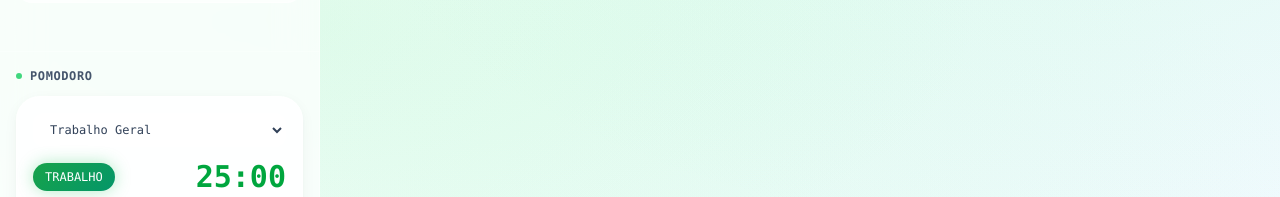
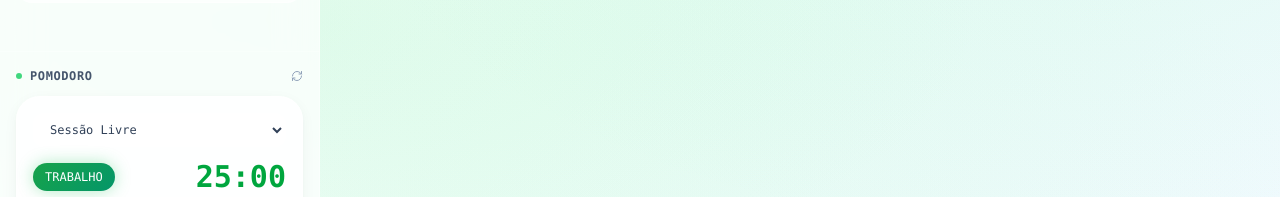
Before and after one commit to Pedro-Dellazzari/Jupyter-HUB, a React (Vite) app: page / in a window 1280 px wide. Shown: the part 380-577 px from the top of the page. Built offline with nearby package versions, Linux system fonts and the light colour scheme.

Commit message:
feat(): Melhorando um pouco a UI da seção de Pomodoro

```diff
--- a/src/app/components/MainLayout.tsx
+++ b/src/app/components/MainLayout.tsx
@@ -1,8 +1,15 @@
 import { Outlet, Link, useLocation } from "react-router";
-import { Terminal, CheckSquare, Calendar, Users, TrendingUp, Settings } from "lucide-react";
-import { useState, useEffect } from "react";
+import { Terminal, CheckSquare, Calendar, Users, TrendingUp, Settings, RefreshCw } from "lucide-react";
+import { useState, useEffect, useRef } from "react";
 import { motion, AnimatePresence } from "motion/react";
 import { variants, springs, hoverAnimations, tapAnimations, staggerContainer } from "../lib/animations";
+import { db } from "../lib/db";
+
+type PomodoroItem = {
+  value: string;          // "free" | "task:{id}" | "habit:{id}"
+  label: string;
+  kind: "free" | "task" | "habit";
+};
 
 const navItems = [
   { path: "/", label: "Chat IA", icon: Terminal },
@@ -21,16 +28,91 @@ export function MainLayout() {
   const [timeLeft, setTimeLeft] = useState(25 * 60);
   const [isRunning, setIsRunning] = useState(false);
   const [mode, setMode] = useState<"work" | "break">("work");
-  const [selectedTask, setSelectedTask] = useState("Trabalho Geral");
+  const [selectedTask, setSelectedTask] = useState("free");
+  const [pomodoroToast, setPomodoroToast] = useState<{ icon: string; text: string } | null>(null);
+  const toastTimer = useRef<ReturnType<typeof setTimeout> | null>(null);
+  const [pomodoroItems, setPomodoroItems] = useState<PomodoroItem[]>([
+    { value: "free", label: "Sessão Livre", kind: "free" },
+  ]);
 
-  const availableTasks = [
-    "Trabalho Geral",
-    "Programação",
-    "Design",
-    "Preparação de Reunião",
-    "Email",
-    "Aprendizado",
-  ];
+  const loadPomodoroItems = async () => {
+    const today = new Date().toISOString().split("T")[0];
+    const [tasks, habits] = await Promise.all([db.tasks.list(), db.habits.list()]);
+
+    const taskItems: PomodoroItem[] = tasks
+      .filter(t => t.status !== "done" && t.status !== "cancelled" && t.status !== "archived")
+      .map(t => ({ value: `task:${t.id}`, label: t.title, kind: "task" as const }));
+
+    const habitItems: PomodoroItem[] = habits
+      .filter(h => !h.completions?.includes(today))
+      .map(h => ({ value: `habit:${h.id}`, label: h.title, kind: "habit" as const }));
+
+    const items: PomodoroItem[] = [
+      { value: "free", label: "Sessão Livre", kind: "free" },
+      ...taskItems,
+      ...habitItems,
+    ];
+    setPomodoroItems(items);
+    // Keep current selection only if it still exists
+    setSelectedTask(prev => items.some(i => i.value === prev) ? prev : "free");
+  };
+
+  useEffect(() => { loadPomodoroItems(); }, []);
+
+  // Request OS notification permission once on mount
+  useEffect(() => {
+    if ("Notification" in window && Notification.permission === "default") {
+      Notification.requestPermission();
+    }
+  }, []);
+
+  const playChime = () => {
+    try {
+      const ctx = new AudioContext();
+      // Gentle C-E-G arpeggio (major chord, sine waves)
+      const notes = [
+        { freq: 523.25, delay: 0,    dur: 1.6 }, // C5
+        { freq: 659.25, delay: 0.18, dur: 1.4 }, // E5
+        { freq: 783.99, delay: 0.36, dur: 1.2 }, // G5
+      ];
+      notes.forEach(({ freq, delay, dur }) => {
+        const osc  = ctx.createOscillator();
+        const gain = ctx.createGain();
+        osc.connect(gain);
+        gain.connect(ctx.destination);
+        osc.type = "sine";
+        osc.frequency.setValueAtTime(freq, ctx.currentTime + delay);
+        gain.gain.setValueAtTime(0, ctx.currentTime + delay);
+        gain.gain.linearRampToValueAtTime(0.18, ctx.currentTime + delay + 0.015);
+        gain.gain.exponentialRampToValueAtTime(0.001, ctx.currentTime + delay + dur);
+        osc.start(ctx.currentTime + delay);
+        osc.stop(ctx.currentTime + delay + dur);
+      });
+      // Close context after sound finishes
+      setTimeout(() => ctx.close(), 2500);
+    } catch {
+      // AudioContext not available
+    }
+  };
+
+  const notifyEnd = (finishedMode: "work" | "break") => {
+    const isWork = finishedMode === "work";
+    const icon   = isWork ? "🍅" : "☕";
+    const title  = isWork ? "Pomodoro completo!" : "Pausa encerrada";
+    const body   = isWork ? "Hora de uma pausa bem merecida." : "Pronto para mais 25 minutos?";
+
+    playChime();
+
+    // In-app toast
+    if (toastTimer.current) clearTimeout(toastTimer.current);
+    setPomodoroToast({ icon, text: `${title} ${body}` });
+    toastTimer.current = setTimeout(() => setPomodoroToast(null), 4500);
+
+    // OS notification (works even when minimized)
+    if ("Notification" in window && Notification.permission === "granted") {
+      new Notification(title, { body, silent: true });
+    }
+  };
 
   useEffect(() => {
     let interval: NodeJS.Timeout;
@@ -40,7 +122,7 @@ export function MainLayout() {
       }, 1000);
     } else if (timeLeft === 0) {
       setIsRunning(false);
-      // Play notification sound or show alert
+      notifyEnd(mode);
       const newMode = mode === "work" ? "break" : "work";
       setMode(newMode);
       setTimeLeft(newMode === "work" ? 25 * 60 : 5 * 60);
@@ -68,6 +150,28 @@ export function MainLayout() {
 
   return (
     <div className="flex h-screen bg-white text-slate-900 font-mono overflow-hidden gradient-mesh-bg">
+
+      {/* Pomodoro end toast */}
+      <AnimatePresence>
+        {pomodoroToast && (
+          <motion.div
+            initial={{ opacity: 0, y: 16, scale: 0.96 }}
+            animate={{ opacity: 1, y: 0, scale: 1 }}
+            exit={{ opacity: 0, y: 16, scale: 0.96 }}
+            transition={{ duration: 0.22, ease: "easeOut" }}
+            className="fixed bottom-6 right-6 z-50 flex items-center gap-3 px-4 py-3 glass-card rounded-2xl border border-green-400/40 shadow-xl shadow-green-500/15 max-w-xs"
+          >
+            <span className="text-xl leading-none">{pomodoroToast.icon}</span>
+            <span className="text-xs text-slate-800 leading-snug flex-1">{pomodoroToast.text}</span>
+            <button
+              onClick={() => setPomodoroToast(null)}
+              className="text-slate-400 hover:text-slate-600 transition-colors shrink-0 text-xs leading-none"
+            >
+              ✕
+            </button>
+          </motion.div>
+        )}
+      </AnimatePresence>
       {/* Sidebar */}
       <aside className="w-80 glass-panel border-r border-white/40 flex flex-col relative">
         {/* Sidebar Header */}
@@ -141,6 +245,13 @@ export function MainLayout() {
             <div className="text-xs text-slate-600 mb-3 tracking-wider font-semibold flex items-center gap-2">
               <div className="w-1.5 h-1.5 rounded-full bg-green-500 animate-pulse" />
               POMODORO
+              <button
+                onClick={loadPomodoroItems}
+                title="Atualizar lista"
+                className="ml-auto text-slate-400 hover:text-green-600 transition-colors"
+              >
+                <RefreshCw className="w-3 h-3" />
+              </button>
             </div>
 
             <div className="glass-card rounded-3xl p-4 relative overflow-hidden">
@@ -152,11 +263,25 @@ export function MainLayout() {
                   className="w-full px-3 py-2 text-xs glass-button rounded-xl text-slate-700 focus:outline-none focus:ring-2 focus:ring-green-500/50 transition-all duration-300 cursor-pointer"
                   disabled={isRunning}
                 >
-                  {availableTasks.map((task, index) => (
-                    <option key={index} value={task}>
-                      {task}
-                    </option>
-                  ))}
+                  <option value="free">Sessão Livre</option>
+                  {pomodoroItems.filter(i => i.kind === "task").length > 0 && (
+                    <optgroup label="── Tarefas abertas ──">
+                      {pomodoroItems.filter(i => i.kind === "task").map(item => (
+                        <option key={item.value} value={item.value}>
+                          📋 {item.label}
+                        </option>
+                      ))}
+                    </optgroup>
+                  )}
+                  {pomodoroItems.filter(i => i.kind === "habit").length > 0 && (
+                    <optgroup label="── Hábitos pendentes ──">
+                      {pomodoroItems.filter(i => i.kind === "habit").map(item => (
+                        <option key={item.value} value={item.value}>
+                          🔄 {item.label}
+                        </option>
+                      ))}
+                    </optgroup>
+                  )}
                 </select>
               </div>
 
```
